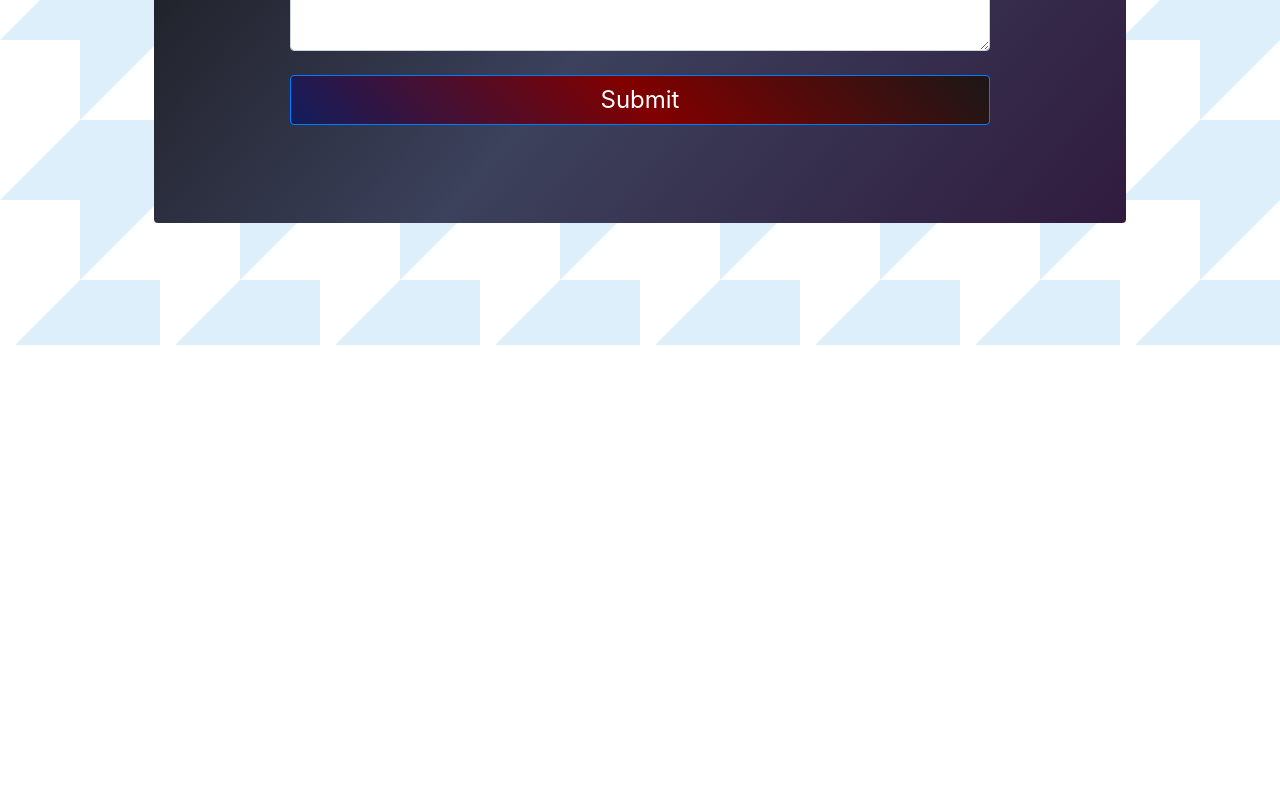
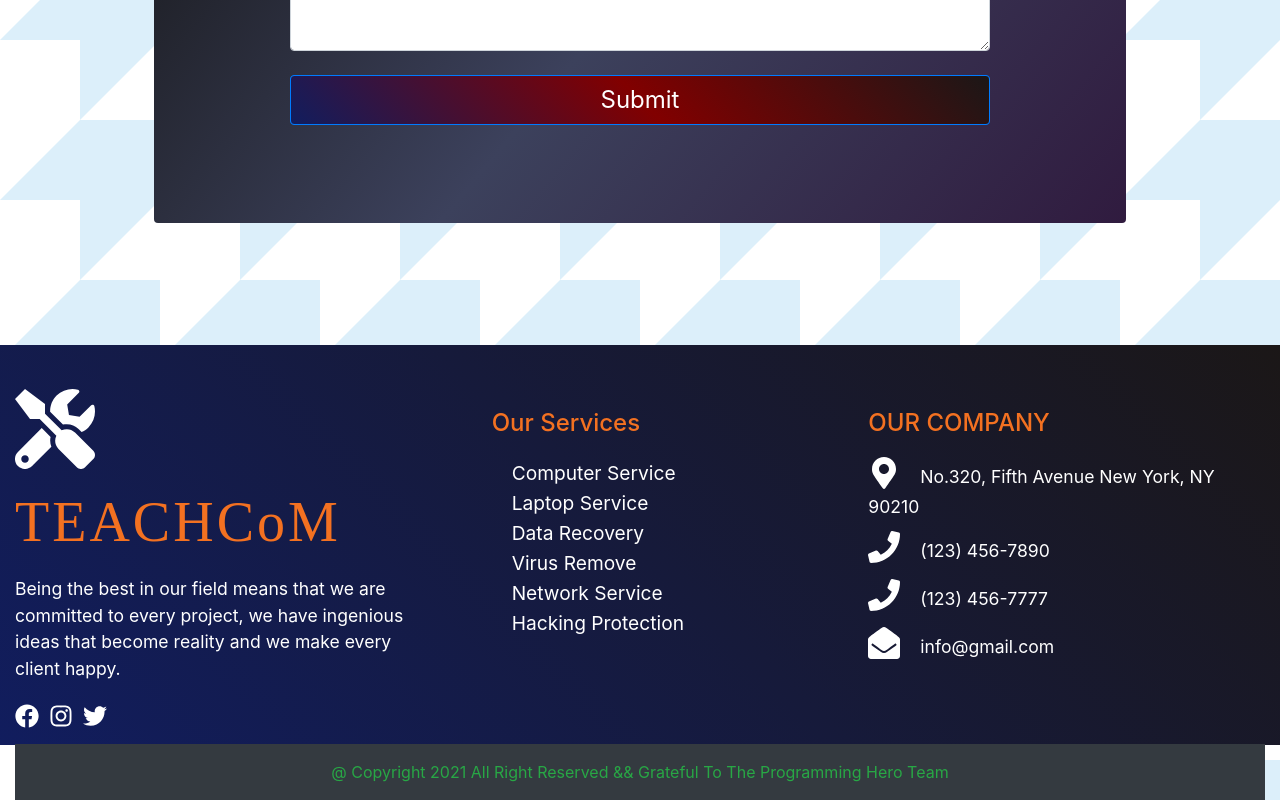
Before and after one commit to SRRahmaaaan/techcom-front-end, a React (Create React App) app: page / in a window 1280 px wide. Shown: the part 5320-6120 px from the top of the page. Before the commit the page ends 5665 px from the top, so only its background shows below. Built offline with nearby package versions, Linux system fonts and the light colour scheme; no server answers; a web font is replaced by a local one.

Commit message:
finish footer

```diff
--- a/src/Authentication/Forms/Login.js
+++ b/src/Authentication/Forms/Login.js
@@ -1,5 +1,6 @@
 import React, { useRef, useState } from 'react'
 import { Card, Button, Form, Alert } from "react-bootstrap"
+import { FaHome } from "react-icons/fa";
 import { useHistory, useLocation } from 'react-router'
 import { useAuth } from '../Context/Context'
 import "./Forms.css"
@@ -28,7 +29,8 @@
     }
 
     return (
-        <div className="w-100" style={{maxWidth:"400px"}}>
+        <div className="w-100" style={{ maxWidth: "400px" }}>
+            <FaHome onClick={() => history.push("/")} style={{fontSize:"2rem", cursor:"pointer"}} />
             <Card className="form-card">
                 <Card.Body>
                     <h2 className="heading mb-3 text-center">LOGIN</h2>
--- a/src/Authentication/Forms/SignUp.js
+++ b/src/Authentication/Forms/SignUp.js
@@ -1,6 +1,7 @@
 import React, { useRef, useState } from 'react'
 import {useHistory, useLocation} from "react-router-dom"
 import { Card, Button, Form, Alert } from "react-bootstrap"
+import {FaHome} from "react-icons/fa"
 import { useAuth } from '../Context/Context'
 import "./Forms.css"
 
@@ -38,7 +39,8 @@
     }
 
     return (
-        <div className="w-100" style={{maxWidth:"400px"}}>
+        <div className="w-100" style={{ maxWidth: "400px" }}>
+            <FaHome onClick={() => history.push("/")} style={{fontSize:"2rem", cursor:"pointer"}} />
             <Card className="form-card">
                 <Card.Body>
                     <h2 className="heading mb-3 text-center">SIGN UP</h2>
--- /dev/null
+++ b/src/Home/Footer/Footer.css
@@ -0,0 +1,45 @@
+.footer-container {
+  background: linear-gradient(45deg, #111d5e, #1b1717);
+  height: 400px;
+  padding: 5%;
+}
+.footer-container h4 {
+  color: #f37121;
+}
+.footer-container p {
+  color: white;
+}
+.footer-container .box-1 .headIcon {
+  font-size: 5rem;
+  color: white;
+  margin-right: 30px;
+  transform: translateY(-20px);
+}
+.footer-container .box-1 p {
+  font-size: 1.1rem;
+  margin: 20px 0px;
+}
+.footer-container .box-1 .socialIcon {
+  font-size: 1.5rem;
+  margin-right: 10px;
+  color: white;
+  cursor: pointer;
+}
+.footer-container .box-2 {
+  margin-left: 50px;
+}
+.footer-container .box-2 ul {
+  margin: 20px 20px;
+  list-style-type: none;
+  line-height: 30px;
+  color: white;
+  font-size: 1.2rem;
+}
+.footer-container .box-3 p {
+  font-size: 1.1rem;
+}
+.footer-container .box-3 .icons {
+  font-size: 2rem;
+  margin-right: 15px;
+  transform: translateY(-5px);
+}
--- a/src/Home/Footer/Footer.js
+++ b/src/Home/Footer/Footer.js
@@ -1,10 +1,50 @@
 import React from 'react'
+import "./Footer.css"
+import { FaTools, FaFacebook, FaInstagram, FaTwitter, FaMapMarkerAlt, FaEnvelopeOpen, FaPhone, }
+from "react-icons/fa"
 
 const Footer = () => {
     return (
-        <div>
-
-        </div>
+        <section className="footer-container container-fluid mx-auto">
+            <div className="row">
+                <div className="col-md-4">
+                    <div className="box-1">
+                        <FaTools className="headIcon" /> <h1 className="heading d-inline">TEACHCoM</h1>
+                        <p>Being the best in our field means that we are committed to every project, we have ingenious ideas that become reality and we make every client happy.</p>
+                        <FaFacebook className="socialIcon" />
+                        <FaInstagram className="socialIcon" />
+                        <FaTwitter className="socialIcon" />
+                    </div>
+                </div>
+                <div className="col-md-4">
+                    <div className="box-2">
+                        <h4>Our Services</h4>
+                        <ul>
+                            <li>Computer Service</li>
+                            <li>Laptop Service</li>
+                            <li>Data Recovery</li>
+                            <li>Virus Remove</li>
+                            <li>Network Service</li>
+                            <li>Hacking Protection</li>
+                        </ul>
+                    </div>
+                </div>
+                <div className="col-md-4">
+                    <div className="box-3">
+                        <h4 className="mb-4">OUR COMPANY</h4>
+                        <p><FaMapMarkerAlt className="icons" /> No.320, Fifth Avenue New York, NY 90210</p>
+                        <p><FaPhone className="icons" />  (123) 456-7890</p>
+                        <p><FaPhone className="icons" /> (123) 456-7777</p>
+                        <p><FaEnvelopeOpen className="icons" /> info@gmail.com</p>
+                    </div>
+                </div>
+            </div>
+            <div className="mt-3 bg-dark py-3">
+                <p className="text-center text-success m-0 p-0">
+                    @ Copyright {new Date().getFullYear()} All Right Reserved && Grateful To The Programming Hero Team
+                </p>
+            </div>
+        </section>
     )
 }
 
--- a/src/Home/Orders/BookingList/BookingList.js
+++ b/src/Home/Orders/BookingList/BookingList.js
@@ -18,7 +18,10 @@
                     <OrderSidebar />
                 </div>
                 <div className="col-md-9 p-0 m-0">
-                    <div className="row mx-auto pt-3" style={{width:"85%"}}>
+                    <div className="row mx-auto pt-3" style={{ width: "85%" }}>
+                        {
+                            services.length === 0 && <h1>You Don't Have Any Booking</h1>
+                        }
                         {
                             services.map((service) => <BookingCard key={service._id} service={service} />)
                         }
```
